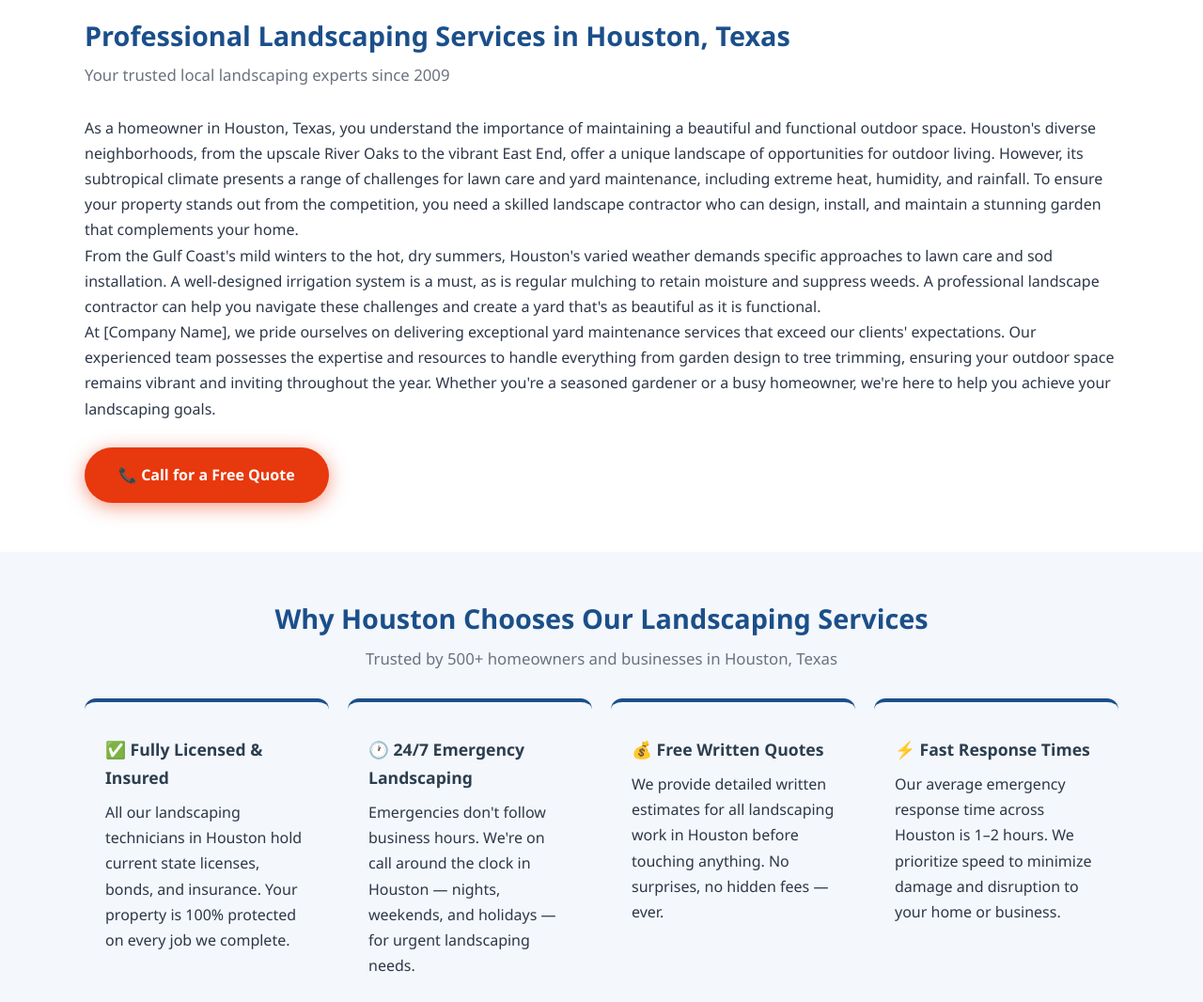
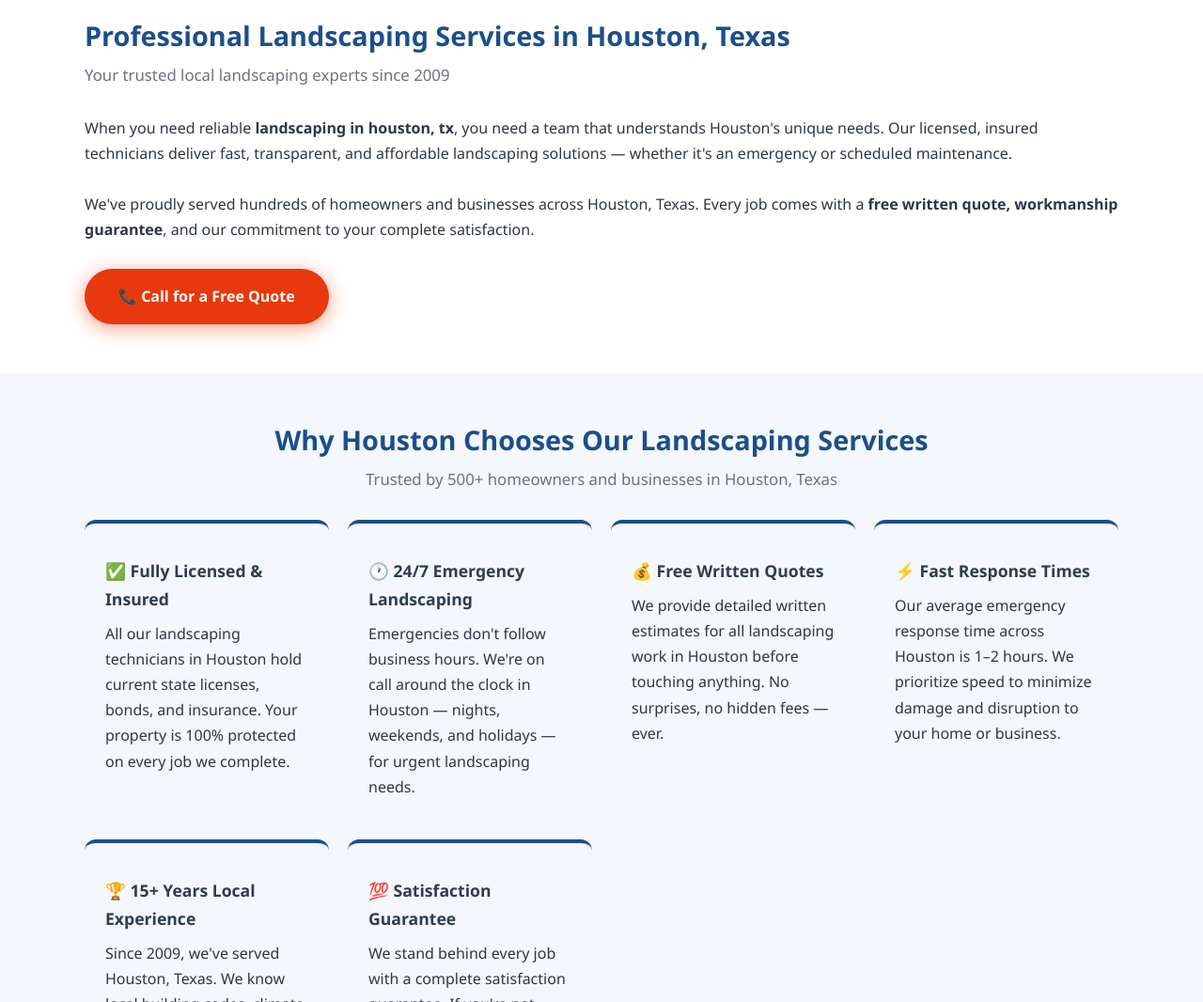
Before and after one commit to leadsmartaffiliate/landscaping-service-houston-tx, a plain HTML site: page index.html in a window 1280 px wide. Shown: the part 580-1646 px from the top of the page at 94% size. Drawn offline with Linux system fonts and the light colour scheme.

Commit message:
Update index.html

```diff
--- a/index.html
+++ b/index.html
@@ -190,9 +190,7 @@ footer{background:var(--dark);color:#c9d1e0;padding:40px 20px 20px}
   <div class="section-inner">
     <h2 id="intro-heading">Professional Landscaping Services in Houston, Texas</h2>
     <p class="section-sub">Your trusted local landscaping experts since 2009</p>
-    <p>As a homeowner in Houston, Texas, you understand the importance of maintaining a beautiful and functional outdoor space. Houston's diverse neighborhoods, from the upscale River Oaks to the vibrant East End, offer a unique landscape of opportunities for outdoor living. However, its subtropical climate presents a range of challenges for lawn care and yard maintenance, including extreme heat, humidity, and rainfall. To ensure your property stands out from the competition, you need a skilled landscape contractor who can design, install, and maintain a stunning garden that complements your home.</p>
-<p>From the Gulf Coast's mild winters to the hot, dry summers, Houston's varied weather demands specific approaches to lawn care and sod installation. A well-designed irrigation system is a must, as is regular mulching to retain moisture and suppress weeds. A professional landscape contractor can help you navigate these challenges and create a yard that's as beautiful as it is functional.</p>
-<p>At [Company Name], we pride ourselves on delivering exceptional yard maintenance services that exceed our clients' expectations. Our experienced team possesses the expertise and resources to handle everything from garden design to tree trimming, ensuring your outdoor space remains vibrant and inviting throughout the year. Whether you're a seasoned gardener or a busy homeowner, we're here to help you achieve your landscaping goals.</p>
+    <p>When you need reliable <strong>landscaping in houston, tx</strong>, you need a team that understands Houston's unique needs. Our licensed, insured technicians deliver fast, transparent, and affordable landscaping solutions — whether it's an emergency or scheduled maintenance.</p><br><p>We've proudly served hundreds of homeowners and businesses across Houston, Texas. Every job comes with a <strong>free written quote, workmanship guarantee</strong>, and our commitment to your complete satisfaction.</p>
     <br>
     <a href="tel:PHONE_NUMBER" class="btn-call" style="font-size:1em"
        aria-label="Call for free Landscaping quote in Houston">📞 Call for a Free Quote</a>
@@ -361,8 +359,7 @@ footer{background:var(--dark);color:#c9d1e0;padding:40px 20px 20px}
   <div class="section-inner">
     <h2 id="areas-heading">Landscaping Service Areas in Houston, Texas</h2>
     <p class="section-sub">We cover all neighborhoods and surrounding communities</p>
-    <p>Houston's sprawling metropolis encompasses a wide array of architectural styles, from modern high-rises to historic bungalows. These varied building types require customized approaches to landscaping, taking into account factors like soil conditions, sunlight, and drainage. In Houston, where extreme weather events are a regular occurrence, a well-designed irrigation system is crucial for maintaining lush lawns and gardens.</p>
-<p>In Houston, Texas, our clients face unique challenges related to lawn care and sod installation, particularly when it comes to managing the intense heat and sunlight that can scorch grass and damage plants. A professional landscape contractor can help you select the right type of sod for your yard, as well as design an effective irrigation system that will ensure your lawn remains healthy and resilient.</p>
+
     <div class="area-grid" role="list" aria-label="Houston service areas">
       <a class="area-tag" role="listitem" href="/landscaping-service-downtown/" aria-label="Landscaping in Downtown, TX">Downtown</a>
       <a class="area-tag" role="listitem" href="/landscaping-service-midtown/" aria-label="Landscaping in Midtown, TX">Midtown</a>
```
